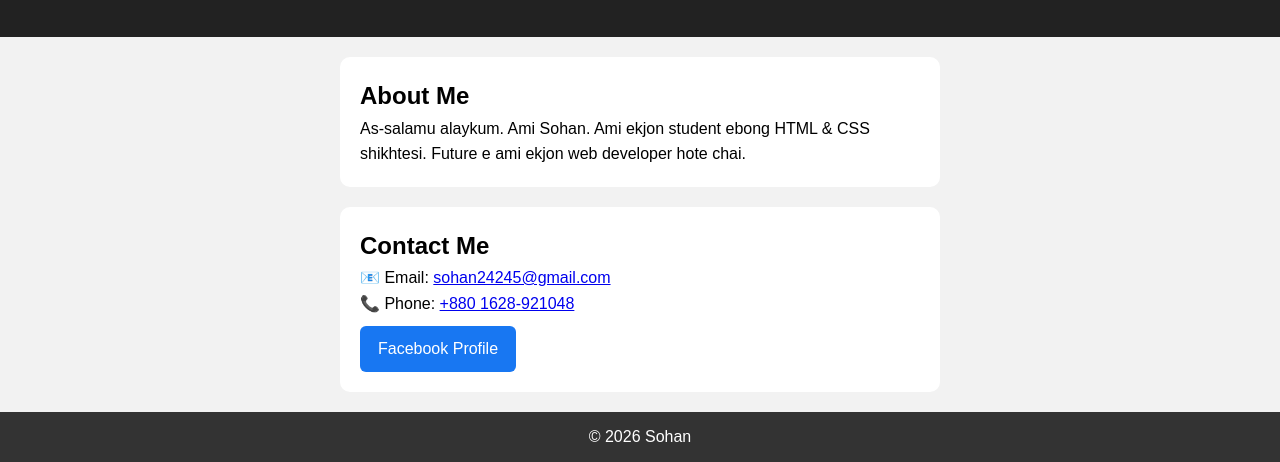
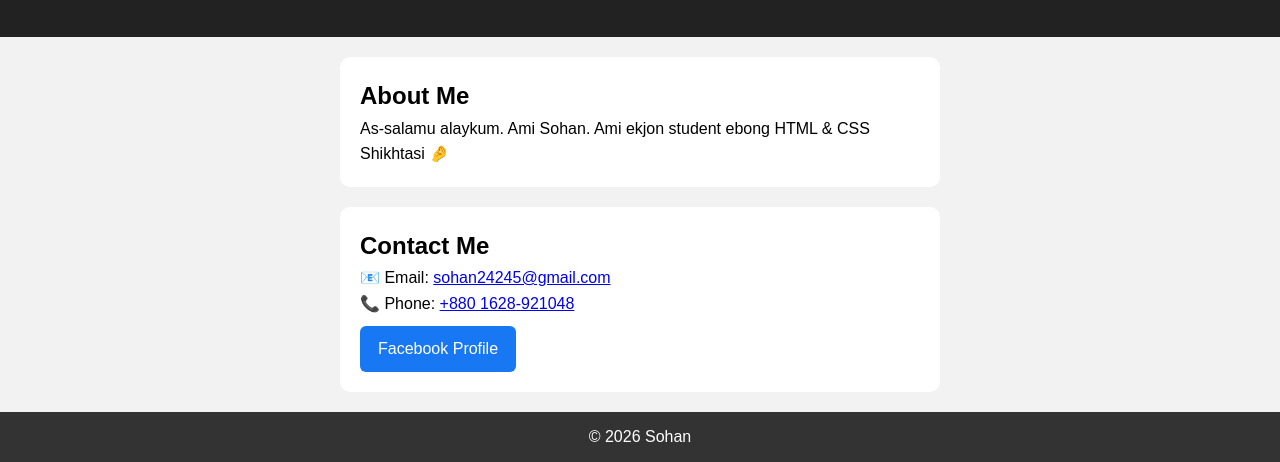
Before and after one commit to sohan09-Gigabyte/sohan09-Gigabyte.github.io, a plain HTML site: page index.html in a window 1280 px wide. Shown: the part 359-821 px from the top of the page. Drawn offline with Linux system fonts and the light colour scheme.

Commit message:
index.html

```diff
--- a/index.html
+++ b/index.html
@@ -29,8 +29,7 @@
     <h2>About Me</h2>
     <p>
       As-salamu alaykum. Ami Sohan.
-      Ami ekjon student ebong HTML & CSS shikhtesi.
-      Future e ami ekjon web developer hote chai.
+      Ami ekjon student ebong HTML & CSS Shikhtasi 🤌
     </p>
   </section>
 
```
